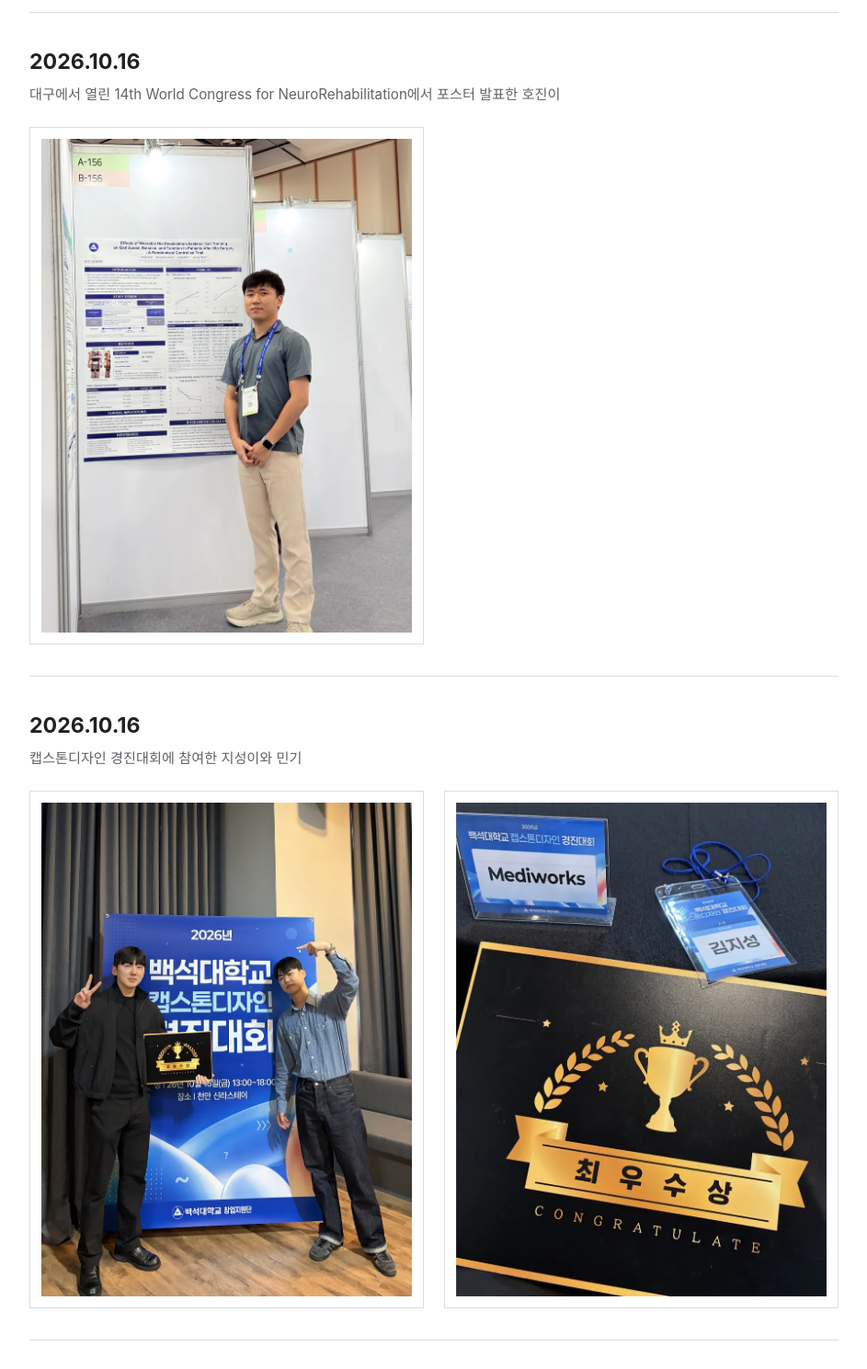
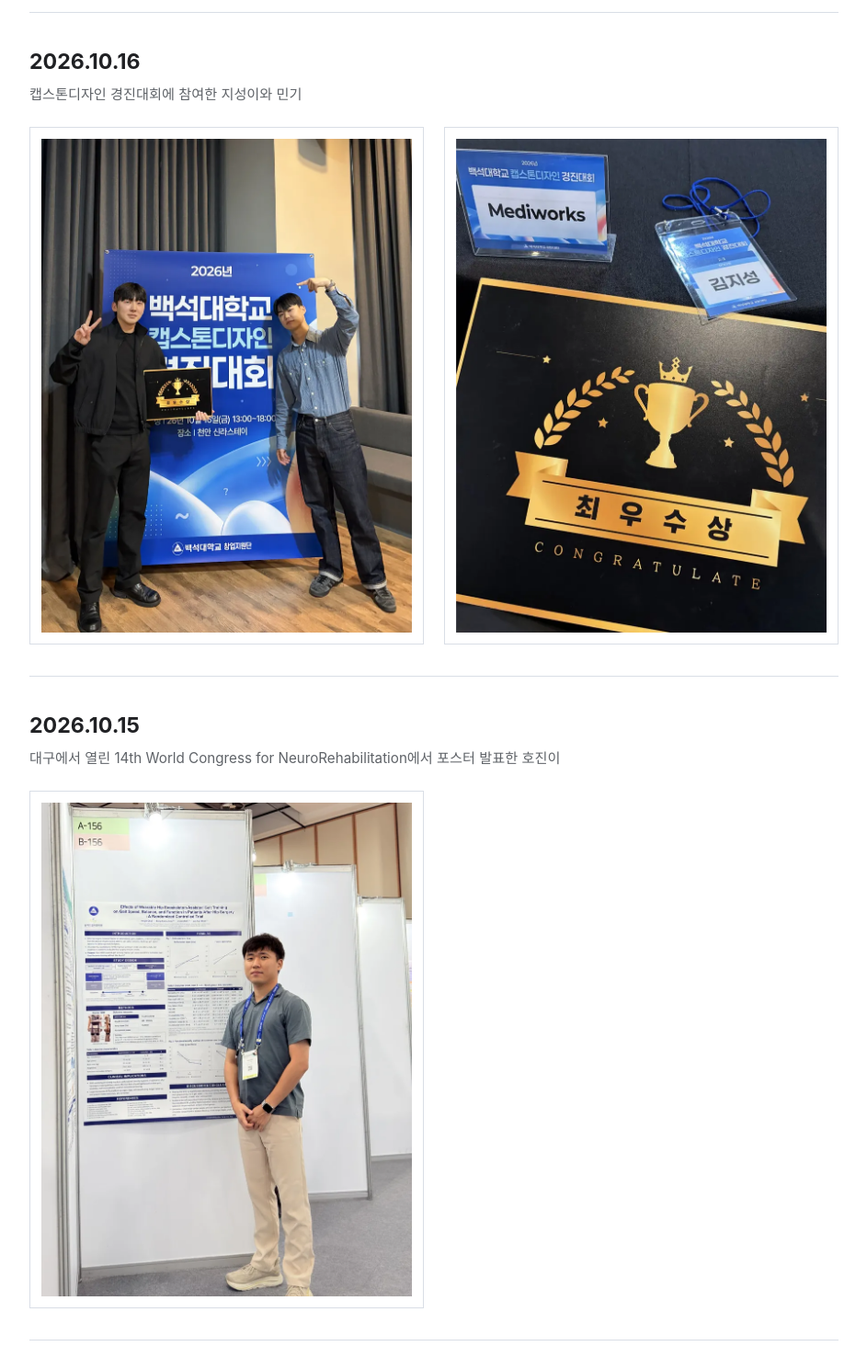
Before and after one commit to shjung66/shjung66.github.io, a plain HTML site: page photos.html in a window 1280 px wide. Shown: the part 188-1677 px from the top of the page at 92% size, without its empty margins (168-1111 px from the left). Drawn offline with Linux system fonts and the light colour scheme.

Commit message:
Photos: WCNR photo dated 2026.10.15, new 2024.09.07 caption
- The WCNR poster photo of 호진 was taken on 2026.10.15, not 10.16
  (Jack). Change its date and alt text, move the file to
  gallery/2026-10-15/thumbs/wcnr-2026-10-15-01-thumb.webp, and put the
  section below the 2026.10.16 capstone section so dates stay newest
  first.
- 2024.09.07 caption in Jack's words: "대전에서 열린 International
  Meeting of Physical Therapy Science in Korea에 참여한 Mediworks와
  학부생들".

Co-Authored-By: Claude Opus 5.5 <noreply@anthropic.com>
Claude-Session: https://claude.ai/code/session_01MFbgvMt9QEstDZk38xNsny

```diff
--- a/photos.html
+++ b/photos.html
@@ -30,16 +30,6 @@
 
       <section class="content-section photo-section">
         <h2 class="photo-date">2026.10.16</h2>
-        <p class="photo-caption">대구에서 열린 14th World Congress for NeuroRehabilitation에서 포스터 발표한 호진이</p>
-        <div class="photo-grid">
-          <div class="photo-card">
-            <img src="assets/img/gallery/2026-10-16/thumbs/wcnr-2026-10-16-01-thumb.webp" alt="Lab photo, 2026.10.16" loading="lazy" decoding="async" width="480" height="640" />
-          </div>
-        </div>
-      </section>
-
-      <section class="content-section photo-section">
-        <h2 class="photo-date">2026.10.16</h2>
         <p class="photo-caption">캡스톤디자인 경진대회에 참여한 지성이와 민기</p>
         <div class="photo-grid">
           <div class="photo-card">
@@ -48,6 +38,16 @@
 
           <div class="photo-card">
             <img src="assets/img/gallery/2026-10-16/thumbs/capstone-2026-10-16-02-thumb.webp" alt="Lab photo, 2026.10.16" loading="lazy" decoding="async" width="480" height="640" />
+          </div>
+        </div>
+      </section>
+
+      <section class="content-section photo-section">
+        <h2 class="photo-date">2026.10.15</h2>
+        <p class="photo-caption">대구에서 열린 14th World Congress for NeuroRehabilitation에서 포스터 발표한 호진이</p>
+        <div class="photo-grid">
+          <div class="photo-card">
+            <img src="assets/img/gallery/2026-10-15/thumbs/wcnr-2026-10-15-01-thumb.webp" alt="Lab photo, 2026.10.15" loading="lazy" decoding="async" width="480" height="640" />
           </div>
         </div>
       </section>
@@ -94,7 +94,7 @@
 
       <section class="content-section photo-section">
         <h2 class="photo-date">2024.09.07</h2>
-        <p class="photo-caption">대전에서 열린 International Meeting of Physical Therapy Science in Korea</p>
+        <p class="photo-caption">대전에서 열린 International Meeting of Physical Therapy Science in Korea에 참여한 Mediworks와 학부생들</p>
         <div class="photo-grid">
           <div class="photo-card photo-wide photo-square">
             <img src="assets/img/gallery/2024-09-07/thumbs/seminar-2024-09-07-01-thumb.webp" alt="Lab photo, 2024.09.07" loading="lazy" decoding="async" width="480" height="480" />
```
Also changed, not shown: assets/img/gallery/2026-10-15/thumbs/wcnr-2026-10-15-01-thumb.webp (renamed from assets/img/gallery/2026-10-16/thumbs/wcnr-2026-10-16-01-thumb.webp).
